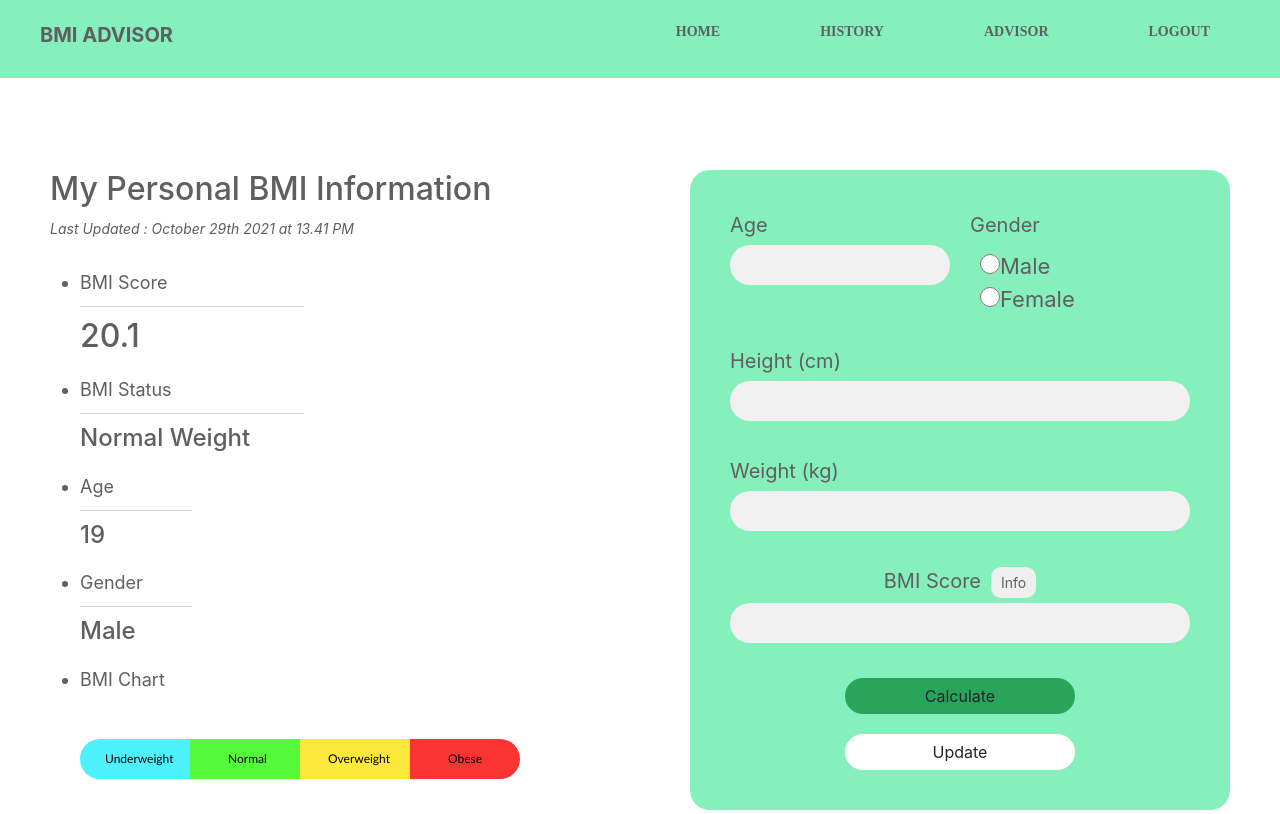
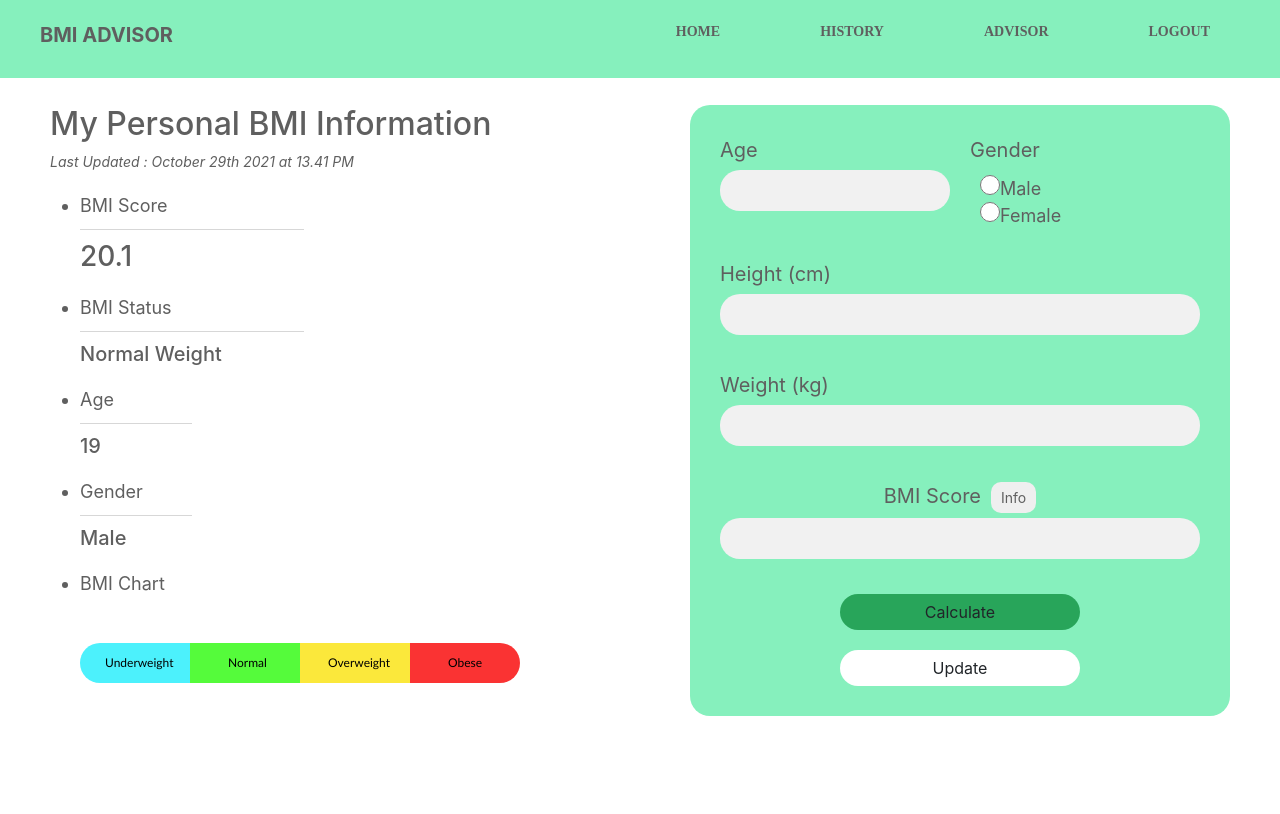
Before and after one commit to andrelay13/webdes-la03-project-react, a React (Create React App) app: page /home in a window 1280 px wide. Built offline with nearby package versions, Linux system fonts and the light colour scheme.

Commit message:
fix homepage

```diff
--- a/src/components/history/History.css
+++ b/src/components/history/History.css
@@ -4,5 +4,8 @@
 
 .center{
     text-align: center;
+}
+
+.paddingTop-80 {
     padding-top: 80px;
 }
--- a/src/components/history/History.jsx
+++ b/src/components/history/History.jsx
@@ -48,7 +48,7 @@ function History() {
   return (
     <div>
       <Navbar />
-      <h1 className="center">BMI HISTORY</h1>
+      <h1 className="center paddingTop-80">BMI HISTORY</h1>
       <div className="chart">
         <Line
           // datasetIdKey="id"
--- a/src/components/homepage/Homepage.css
+++ b/src/components/homepage/Homepage.css
@@ -19,13 +19,13 @@
  }
 
  .content p{
-     margin-top: 10px;
+     margin-top: 5px;
      font-style: italic;
  }
 
  .content ul {
      padding-left: 30px;
-     margin-top: 30px;
+     margin-top: 15px;
  }
 
  .content li{
@@ -34,11 +34,11 @@
  }
 
  .content ul > h1 {
-     font-size: 32px;
+     font-size: 28px;
  }
 
  .content ul > h2 {
-    font-size: 24px;
+    font-size: 20px;
 }
 
  .long-hr {
@@ -53,14 +53,14 @@
 
  .section-container {
      margin-bottom: 50px;
-     padding-top: 120px;
+     padding-top: 55px;
      display: grid;
      grid-template-columns: repeat(2, 1fr)
  }
 
  .form-container {
      background-color: #86F0BD;
-     padding: 30px;
+     padding: 20px;
      margin: 0px 50px;
      border-radius: 20px;
 
@@ -72,7 +72,7 @@
  }
 
  .radio-container {
-    font-size: 22px;
+    font-size: 18px;
     padding: 10px;
 }
 
@@ -161,7 +161,7 @@ span:hover {
     margin-top: 10px;
     border-radius: 20px;
     border-style: none;
-    height: 40px;
+    /* height: 40px; */
 }
 
 .font-20 {
--- a/src/components/login/Login.css
+++ b/src/components/login/Login.css
@@ -7,7 +7,7 @@ html,body{
 
 .parent{
     margin-top: 5rem;
-    /* margin-bottom: 10rem; */
+    margin-bottom: 10rem;
 }
 
 .welcome{
@@ -21,7 +21,7 @@ html,body{
     text-align: center;
     /* background-color: royalblue; */
     font-size: 25px;
-    margin-top: 30px;
+    /* margin-top: 30px; */
     color: rgb(116, 111, 111);
 }
 
```
